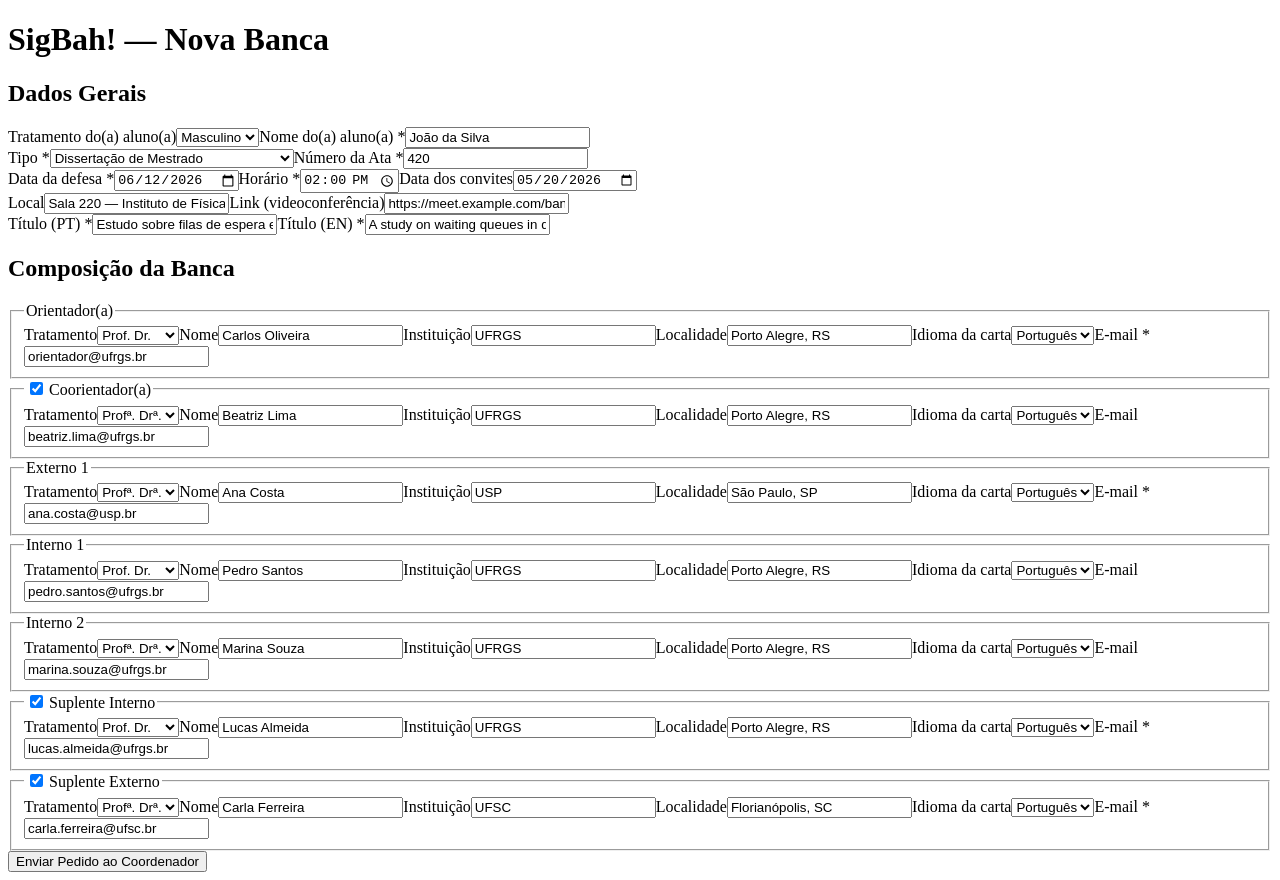
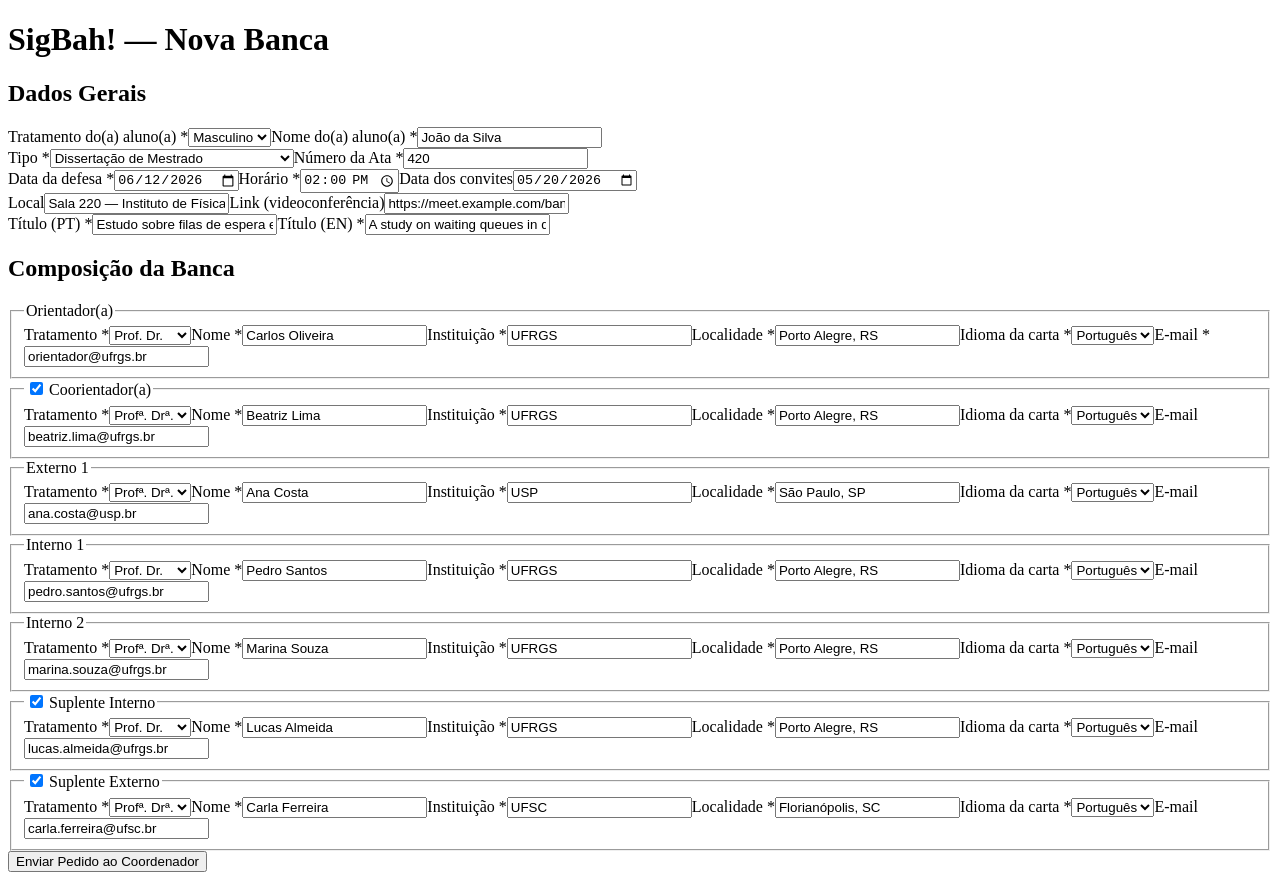
Before and after one commit to gabrielstoffel/eng_soft, a React (Vite) app in the folder frontend/: page / in a window 1280 px wide. Built offline with nearby package versions, Linux system fonts and the light colour scheme; the HTML template or start-up script is replaced by a standard one.

Commit message:
frontend: refactor MemberField

```diff
--- a/frontend/src/pages/NewBanca/BancaForm.tsx
+++ b/frontend/src/pages/NewBanca/BancaForm.tsx
@@ -1,12 +1,11 @@
 import { useFormContext } from 'react-hook-form'
 
-import MemberField from '../../MemberField.jsx'
+import MemberField from './MemberField'
 import {
   ALL_ROLES,
   OPTIONAL_MEMBER_ROLES,
   ROLE_LABELS,
   ROLES_BY_TIPO,
-  type MemberRole,
   type OptionalMemberRole,
 } from './config'
 import {
@@ -73,7 +72,7 @@ type BancaFormProps = {
 }
 
 export default function BancaForm({ disabled = false }: BancaFormProps) {
-  const { setValue, watch } = useFormContext<NewBancaFormState>()
+  const { register, setValue, watch } = useFormContext<NewBancaFormState>()
   const form = watch()
 
   function parseGender(value: string): 0 | 1 {
@@ -88,17 +87,6 @@ export default function BancaForm({ disabled = false }: BancaFormProps) {
 
   function setOptionalMember(role: OptionalMemberRole, value: MemberForm | null) {
     setValue(role, value)
-  }
-
-  function setMember(role: MemberRole, value: MemberForm | null) {
-    if (role === 'orientador') {
-      if (value) {
-        setValue('orientador', value)
-      }
-      return
-    }
-
-    setOptionalMember(role, value)
   }
 
   function changeTipo(newTipo: NewBancaFormState['tipo']) {
@@ -123,11 +111,13 @@ export default function BancaForm({ disabled = false }: BancaFormProps) {
 
         <div className="row">
           <label>
-            Tratamento do(a) aluno(a)
+            Tratamento do(a) aluno(a) *
             <select
-              value={form.nome.gender}
+              required
               disabled={disabled}
-              onChange={(e) => setValue('nome', { ...form.nome, gender: parseGender(e.target.value) })}
+              {...register('nome.gender', {
+                setValueAs: (value) => parseGender(String(value)),
+              })}
             >
               <option value={0}>{genderLabelByValue[0]}</option>
               <option value={1}>{genderLabelByValue[1]}</option>
@@ -140,8 +130,7 @@ export default function BancaForm({ disabled = false }: BancaFormProps) {
               type="text"
               required
               disabled={disabled}
-              value={form.nome.name}
-              onChange={(e) => setValue('nome', { ...form.nome, name: e.target.value })}
+              {...register('nome.name')}
             />
           </label>
         </div>
@@ -150,9 +139,11 @@ export default function BancaForm({ disabled = false }: BancaFormProps) {
           <label>
             Tipo *
             <select
-              value={form.tipo}
+              required
               disabled={disabled}
-              onChange={(e) => changeTipo(parseBancaType(e.target.value))}
+              {...register('tipo', {
+                onChange: (e) => changeTipo(parseBancaType(e.target.value)),
+              })}
             >
               <option value={1}>{bancaTypeLabelByValue[1]}</option>
               <option value={2}>{bancaTypeLabelByValue[2]}</option>
@@ -167,8 +158,7 @@ export default function BancaForm({ disabled = false }: BancaFormProps) {
               required
               min={1}
               disabled={disabled}
-              value={form.ata}
-              onChange={(e) => setValue('ata', e.target.value)}
+              {...register('ata')}
             />
           </label>
         </div>
@@ -180,8 +170,7 @@ export default function BancaForm({ disabled = false }: BancaFormProps) {
               type="date"
               required
               disabled={disabled}
-              value={form.data}
-              onChange={(e) => setValue('data', e.target.value)}
+              {...register('data')}
             />
           </label>
 
@@ -191,8 +180,7 @@ export default function BancaForm({ disabled = false }: BancaFormProps) {
               type="time"
               required
               disabled={disabled}
-              value={form.horario}
-              onChange={(e) => setValue('horario', e.target.value)}
+              {...register('horario')}
             />
           </label>
 
@@ -201,8 +189,7 @@ export default function BancaForm({ disabled = false }: BancaFormProps) {
             <input
               type="date"
               disabled={disabled}
-              value={form.data_convite}
-              onChange={(e) => setValue('data_convite', e.target.value)}
+              {...register('data_convite')}
             />
           </label>
         </div>
@@ -213,8 +200,7 @@ export default function BancaForm({ disabled = false }: BancaFormProps) {
             <input
               type="text"
               disabled={disabled}
-              value={form.local_banca}
-              onChange={(e) => setValue('local_banca', e.target.value)}
+              {...register('local_banca')}
             />
           </label>
 
@@ -223,8 +209,7 @@ export default function BancaForm({ disabled = false }: BancaFormProps) {
             <input
               type="url"
               disabled={disabled}
-              value={form.link}
-              onChange={(e) => setValue('link', e.target.value)}
+              {...register('link')}
             />
           </label>
         </div>
@@ -235,8 +220,7 @@ export default function BancaForm({ disabled = false }: BancaFormProps) {
             type="text"
             required
             disabled={disabled}
-            value={form.titulo}
-            onChange={(e) => setValue('titulo', e.target.value)}
+            {...register('titulo')}
           />
         </label>
 
@@ -246,8 +230,7 @@ export default function BancaForm({ disabled = false }: BancaFormProps) {
             type="text"
             required
             disabled={disabled}
-            value={form.titulo2}
-            onChange={(e) => setValue('titulo2', e.target.value)}
+            {...register('titulo2')}
           />
         </label>
       </section>
@@ -260,10 +243,9 @@ export default function BancaForm({ disabled = false }: BancaFormProps) {
             <MemberField
               key={role}
               label={ROLE_LABELS[role]}
-              value={form[role]}
-              onChange={(value: MemberForm | null) => setMember(role, value)}
+              name={role}
               required={visibleRoles[role] === 'required'}
-              requireEmail={role === 'orientador' || role.startsWith('externo') || role.startsWith('supl_')}
+              requireEmail={role === 'orientador'}
               disabled={disabled}
             />
           ),
--- a/frontend/src/MemberField.jsx
+++ b/frontend/src/pages/NewBanca/MemberField.tsx
@@ -1,14 +1,34 @@
-const EMPTY_MEMBER = { gender: 0, name: '', institution: '', location: '', lang: 'pt', email: '' }
+import { useFormContext } from 'react-hook-form'
 
-export default function MemberField({ label, value, onChange, required = false, requireEmail = false, disabled = false }) {
+import { emptyMemberForm, type NewBancaFormState } from '../../types/new-banca.ts'
+import type { MemberRole, OptionalMemberRole } from './config'
+
+type MemberFieldProps = {
+  label: string
+  name: MemberRole
+  required?: boolean
+  requireEmail?: boolean
+  disabled?: boolean
+}
+
+export default function MemberField({
+  label,
+  name,
+  required = false,
+  requireEmail = false,
+  disabled = false,
+}: MemberFieldProps) {
+  const { register, setValue, watch } = useFormContext<NewBancaFormState>()
+  const value = watch(name)
   const enabled = required || value !== null
 
-  function toggle(e) {
-    onChange(e.target.checked ? { ...EMPTY_MEMBER } : null)
+  function parseGender(raw: string): 0 | 1 {
+    return raw === '1' ? 1 : 0
   }
 
-  function update(field, val) {
-    onChange({ ...value, [field]: val })
+  function toggle(checked: boolean) {
+    if (required) return
+    setValue(name as OptionalMemberRole, checked ? { ...emptyMemberForm } : null)
   }
 
   return (
@@ -18,7 +38,7 @@ export default function MemberField({ label, value, onChange, required = false,
           <input
             type="checkbox"
             checked={enabled}
-            onChange={toggle}
+            onChange={(e) => toggle(e.target.checked)}
             disabled={disabled}
             style={{ marginRight: 6 }}
           />
@@ -26,14 +46,16 @@ export default function MemberField({ label, value, onChange, required = false,
         {label}
       </legend>
 
-      {enabled && (
+      {enabled && value && (
         <div className="member-grid">
           <label>
-            Tratamento
+            Tratamento *
             <select
-              value={value.gender}
+              required
               disabled={disabled}
-              onChange={e => update('gender', Number(e.target.value))}
+              {...register(`${name}.gender`, {
+                setValueAs: (fieldValue) => parseGender(String(fieldValue)),
+              })}
             >
               <option value={0}>Prof. Dr.</option>
               <option value={1}>Profª. Drª.</option>
@@ -41,44 +63,41 @@ export default function MemberField({ label, value, onChange, required = false,
           </label>
 
           <label>
-            Nome
+            Nome *
             <input
               type="text"
               required
               disabled={disabled}
-              value={value.name}
-              onChange={e => update('name', e.target.value)}
+              {...register(`${name}.name`)}
             />
           </label>
 
           <label>
-            Instituição
+            Instituição *
             <input
               type="text"
               required
               disabled={disabled}
-              value={value.institution}
-              onChange={e => update('institution', e.target.value)}
+              {...register(`${name}.institution`)}
             />
           </label>
 
           <label>
-            Localidade
+            Localidade *
             <input
               type="text"
               required
               disabled={disabled}
-              value={value.location}
-              onChange={e => update('location', e.target.value)}
+              {...register(`${name}.location`)}
             />
           </label>
 
           <label>
-            Idioma da carta
+            Idioma da carta *
             <select
-              value={value.lang}
+              required
               disabled={disabled}
-              onChange={e => update('lang', e.target.value)}
+              {...register(`${name}.lang`)}
             >
               <option value="pt">Português</option>
               <option value="en">English</option>
@@ -91,9 +110,8 @@ export default function MemberField({ label, value, onChange, required = false,
               type="email"
               required={requireEmail}
               disabled={disabled}
-              value={value.email ?? ''}
-              onChange={e => update('email', e.target.value)}
               placeholder="email@instituicao.br"
+              {...register(`${name}.email`)}
             />
           </label>
         </div>
```
